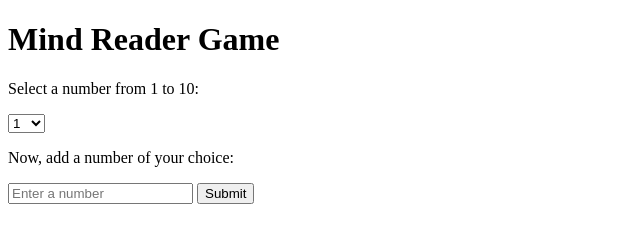
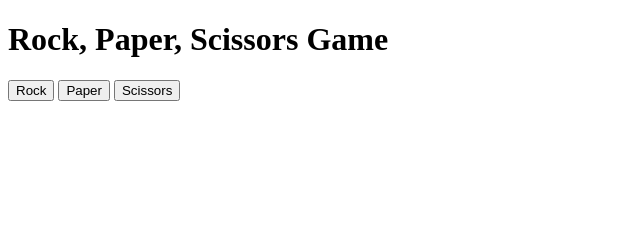
Before and after one commit to vazahatali26/Html-css, a plain HTML site: page index.html in a window 1280 px wide. Shown: the whole page, without its empty margins (0-640 px from the left). Drawn offline with Linux system fonts and the light colour scheme.

Commit message:
Update index.html

```diff
--- a/index.html
+++ b/index.html
@@ -4,30 +4,19 @@
     <meta charset="UTF-8">
     <meta name="viewport" content="width=device-width, initial-scale=1.0">
     <link rel="stylesheet" href="style.css">
-    <title>Mind Reader Game</title>
+    <title>Rock, Paper, Scissors Game</title>
 </head>
 <body>
     <div class="container">
-        <h1>Mind Reader Game</h1>
-        <p>Select a number from 1 to 10:</p>
-        <select id="selectedNumber">
-            <option value="1">1</option>
-            <option value="2">2</option>
-            <option value="3">3</option>
-            <option value="4">4</option>
-            <option value="5">5</option>
-            <option value="6">6</option>
-            <option value="7">7</option>
-            <option value="8">8</option>
-            <option value="9">9</option>
-            <option value="10">10</option>
-        </select>
-        <p>Now, add a number of your choice:</p>
-        <input type="number" id="userInput" placeholder="Enter a number">
-        <button onclick="mindReader()">Submit</button>
+        <h1>Rock, Paper, Scissors Game</h1>
+        <div id="choices">
+            <button onclick="playerChoice('rock')">Rock</button>
+            <button onclick="playerChoice('paper')">Paper</button>
+            <button onclick="playerChoice('scissors')">Scissors</button>
+        </div>
         <p id="result"></p>
     </div>
 
-    <script src="js/script.js"></script>
+    <script src="script.js"></script>
 </body>
 </html>
```
